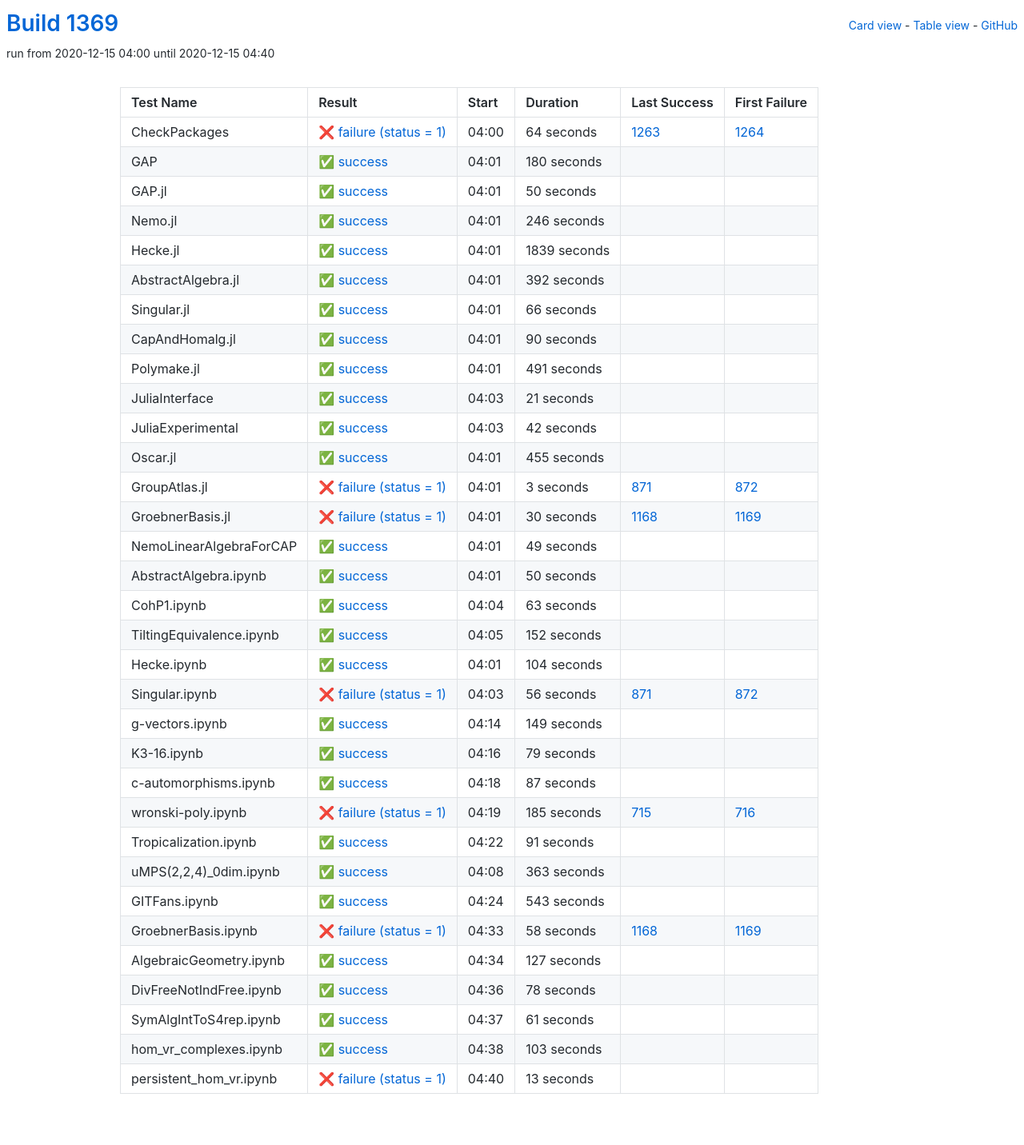
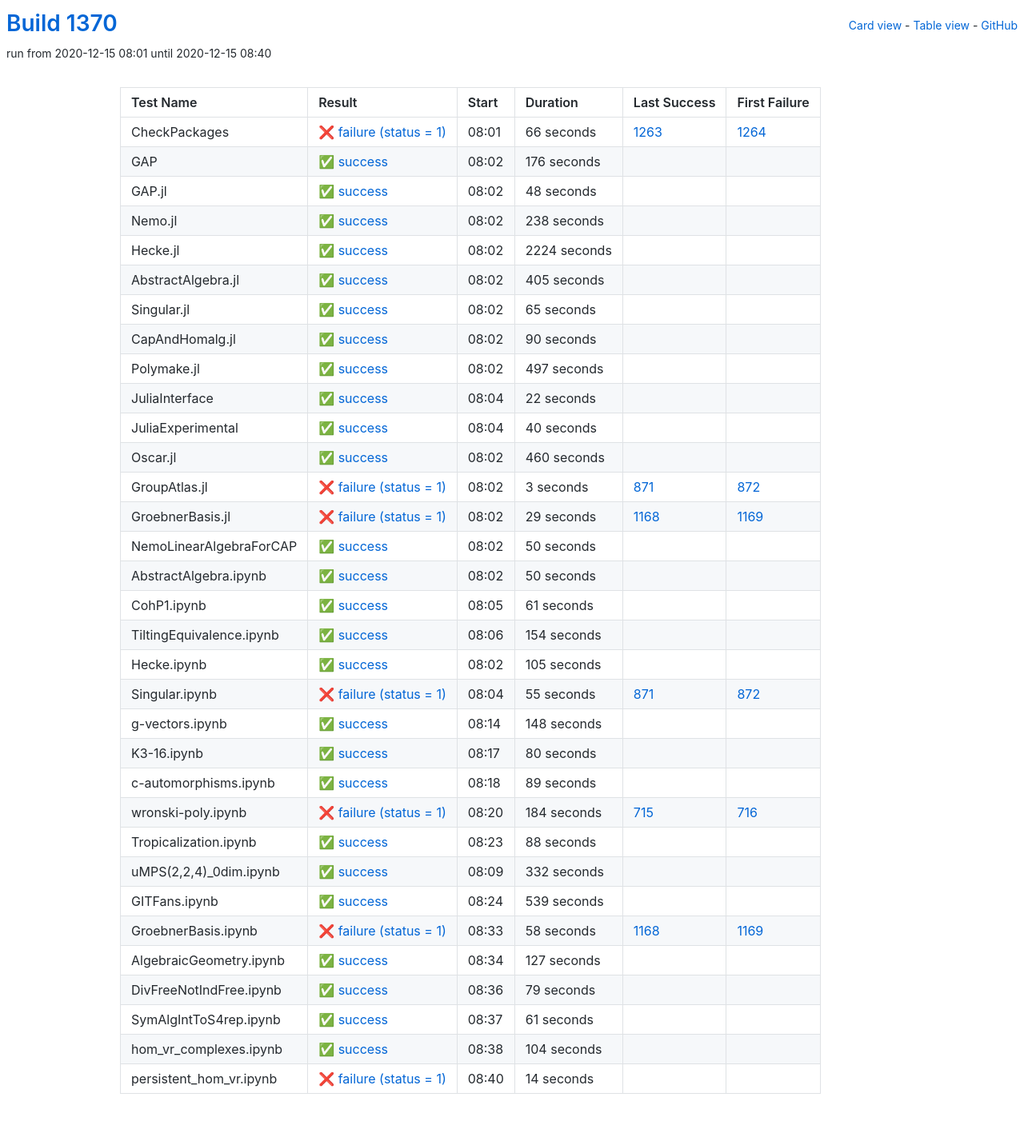
Before and after one commit to oscar-system/oscar-ci-status-stable, a Jekyll site: the page built from table.html, in a window 1280 px wide. Shown: the whole page at 80% size. Built offline with Jekyll 4.4.1, drawn with Linux system fonts in a browser that asks for light colours.

Commit message:
Build #1370

```diff
--- a/_data/ci.yml
+++ b/_data/ci.yml
@@ -1,6 +1,6 @@
 ---
-build: 1369
-build_url: https://oscarci.mathematik.uni-kl.de/job/oscar-stable/1369/
+build: 1370
+build_url: https://oscarci.mathematik.uni-kl.de/job/oscar-stable/1370/
 job: oscar-stable
 organization: oscar-system
 repo: oscar-ci-status-stable
@@ -8,92 +8,92 @@ repourl: https://github.com/oscar-system/oscar-ci-status-stable
 tests:
 - name: CheckPackages
   id: checkpackages
-  log: https://oscarci.mathematik.uni-kl.de/job/oscar-stable/1369/artifact/logs/build-1369/CheckPackages.log
-  start: 2020-12-15 04:00
+  log: https://oscarci.mathematik.uni-kl.de/job/oscar-stable/1370/artifact/logs/build-1370/CheckPackages.log
+  start: 2020-12-15 08:01
   success: false
   exitcode: 1
   status: failure
-  duration: 64
+  duration: 66
   last_success: 1263
   last_success_url: https://oscarci.mathematik.uni-kl.de/job/oscar-stable/1263/
   first_failure: 1264
   first_failure_url: https://oscarci.mathematik.uni-kl.de/job/oscar-stable/1264/
 - name: GAP
   id: gap
-  log: https://oscarci.mathematik.uni-kl.de/job/oscar-stable/1369/artifact/logs/build-1369/GAP.log
-  start: 2020-12-15 04:01
+  log: https://oscarci.mathematik.uni-kl.de/job/oscar-stable/1370/artifact/logs/build-1370/GAP.log
+  start: 2020-12-15 08:02
   success: true
   exitcode: 0
   status: success
-  duration: 180
+  duration: 176
   last_success: false
   last_success_url:
   first_failure: false
   first_failure_url:
 - name: GAP.jl
   id: gap-jl
-  log: https://oscarci.mathematik.uni-kl.de/job/oscar-stable/1369/artifact/logs/build-1369/GAP.jl.log
-  start: 2020-12-15 04:01
+  log: https://oscarci.mathematik.uni-kl.de/job/oscar-stable/1370/artifact/logs/build-1370/GAP.jl.log
+  start: 2020-12-15 08:02
   success: true
   exitcode: 0
   status: success
-  duration: 50
+  duration: 48
   last_success: false
   last_success_url:
   first_failure: false
   first_failure_url:
 - name: Nemo.jl
   id: nemo-jl
-  log: https://oscarci.mathematik.uni-kl.de/job/oscar-stable/1369/artifact/logs/build-1369/Nemo.jl.log
-  start: 2020-12-15 04:01
+  log: https://oscarci.mathematik.uni-kl.de/job/oscar-stable/1370/artifact/logs/build-1370/Nemo.jl.log
+  start: 2020-12-15 08:02
   success: true
   exitcode: 0
   status: success
-  duration: 246
+  duration: 238
   last_success: false
   last_success_url:
   first_failure: false
   first_failure_url:
 - name: Hecke.jl
   id: hecke-jl
-  log: https://oscarci.mathematik.uni-kl.de/job/oscar-stable/1369/artifact/logs/build-1369/Hecke.jl.log
-  start: 2020-12-15 04:01
+  log: https://oscarci.mathematik.uni-kl.de/job/oscar-stable/1370/artifact/logs/build-1370/Hecke.jl.log
+  start: 2020-12-15 08:02
   success: true
   exitcode: 0
   status: success
-  duration: 1839
+  duration: 2224
   last_success: false
   last_success_url:
   first_failure: false
   first_failure_url:
 - name: AbstractAlgebra.jl
   id: abstractalgebra-jl
-  log: https://oscarci.mathematik.uni-kl.de/job/oscar-stable/1369/artifact/logs/build-1369/AbstractAlgebra.jl.log
-  start: 2020-12-15 04:01
+  log: https://oscarci.mathematik.uni-kl.de/job/oscar-stable/1370/artifact/logs/build-1370/AbstractAlgebra.jl.log
+  start: 2020-12-15 08:02
   success: true
   exitcode: 0
   status: success
-  duration: 392
+  duration: 405
   last_success: false
   last_success_url:
   first_failure: false
   first_failure_url:
 - name: Singular.jl
   id: singular-jl
-  log: https://oscarci.mathematik.uni-kl.de/job/oscar-stable/1369/artifact/logs/build-1369/Singular.jl.log
-  start: 2020-12-15 04:01
+  log: https://oscarci.mathematik.uni-kl.de/job/oscar-stable/1370/artifact/logs/build-1370/Singular.jl.log
+  start: 2020-12-15 08:02
   success: true
   exitcode: 0
   status: success
-  duration: 66
+  duration: 65
   last_success: false
   last_success_url:
   first_failure: false
   first_failure_url:
 - name: CapAndHomalg.jl
   id: capandhomalg-jl
-  log: https://oscarci.mathematik.uni-kl.de/job/oscar-stable/1369/artifact/logs/build-1369/CapAndHomalg.jl.log
-  start: 2020-12-15 04:01
+  log: https://oscarci.mathematik.uni-kl.de/job/oscar-stable/1370/artifact/logs/build-1370/CapAndHomalg.jl.log
+  start: 2020-12-15 08:02
   success: true
   exitcode: 0
   status: success
@@ -104,56 +104,56 @@ tests:
   first_failure_url:
 - name: Polymake.jl
   id: polymake-jl
-  log: https://oscarci.mathematik.uni-kl.de/job/oscar-stable/1369/artifact/logs/build-1369/Polymake.jl.log
-  start: 2020-12-15 04:01
+  log: https://oscarci.mathematik.uni-kl.de/job/oscar-stable/1370/artifact/logs/build-1370/Polymake.jl.log
+  start: 2020-12-15 08:02
   success: true
   exitcode: 0
   status: success
-  duration: 491
+  duration: 497
   last_success: false
   last_success_url:
   first_failure: false
   first_failure_url:
 - name: JuliaInterface
   id: juliainterface
-  log: https://oscarci.mathematik.uni-kl.de/job/oscar-stable/1369/artifact/logs/build-1369/JuliaInterface.log
-  start: 2020-12-15 04:03
+  log: https://oscarci.mathematik.uni-kl.de/job/oscar-stable/1370/artifact/logs/build-1370/JuliaInterface.log
+  start: 2020-12-15 08:04
   success: true
   exitcode: 0
   status: success
-  duration: 21
+  duration: 22
   last_success: false
   last_success_url:
   first_failure: false
   first_failure_url:
 - name: JuliaExperimental
   id: juliaexperimental
-  log: https://oscarci.mathematik.uni-kl.de/job/oscar-stable/1369/artifact/logs/build-1369/JuliaExperimental.log
-  start: 2020-12-15 04:03
+  log: https://oscarci.mathematik.uni-kl.de/job/oscar-stable/1370/artifact/logs/build-1370/JuliaExperimental.log
+  start: 2020-12-15 08:04
   success: true
   exitcode: 0
   status: success
-  duration: 42
+  duration: 40
   last_success: false
   last_success_url:
   first_failure: false
   first_failure_url:
 - name: Oscar.jl
   id: oscar-jl
-  log: https://oscarci.mathematik.uni-kl.de/job/oscar-stable/1369/artifact/logs/build-1369/Oscar.jl.log
-  start: 2020-12-15 04:01
+  log: https://oscarci.mathematik.uni-kl.de/job/oscar-stable/1370/artifact/logs/build-1370/Oscar.jl.log
+  start: 2020-12-15 08:02
   success: true
   exitcode: 0
   status: success
-  duration: 455
+  duration: 460
   last_success: false
   last_success_url:
   first_failure: false
   first_failure_url:
 - name: GroupAtlas.jl
   id: groupatlas-jl
-  log: https://oscarci.mathematik.uni-kl.de/job/oscar-stable/1369/artifact/logs/build-1369/GroupAtlas.jl.log
-  start: 2020-12-15 04:01
+  log: https://oscarci.mathematik.uni-kl.de/job/oscar-stable/1370/artifact/logs/build-1370/GroupAtlas.jl.log
+  start: 2020-12-15 08:02
   success: false
   exitcode: 1
   status: failure
@@ -164,32 +164,32 @@ tests:
   first_failure_url: https://oscarci.mathematik.uni-kl.de/job/oscar-stable/872/
 - name: GroebnerBasis.jl
   id: groebnerbasis-jl
-  log: https://oscarci.mathematik.uni-kl.de/job/oscar-stable/1369/artifact/logs/build-1369/GroebnerBasis.jl.log
-  start: 2020-12-15 04:01
+  log: https://oscarci.mathematik.uni-kl.de/job/oscar-stable/1370/artifact/logs/build-1370/GroebnerBasis.jl.log
+  start: 2020-12-15 08:02
   success: false
   exitcode: 1
   status: failure
-  duration: 30
+  duration: 29
   last_success: 1168
   last_success_url: https://oscarci.mathematik.uni-kl.de/job/oscar-stable/1168/
   first_failure: 1169
   first_failure_url: https://oscarci.mathematik.uni-kl.de/job/oscar-stable/1169/
 - name: NemoLinearAlgebraForCAP
   id: nemolinearalgebraforcap
-  log: https://oscarci.mathematik.uni-kl.de/job/oscar-stable/1369/artifact/logs/build-1369/NemoLinearAlgebraForCAP.log
-  start: 2020-12-15 04:01
+  log: https://oscarci.mathematik.uni-kl.de/job/oscar-stable/1370/artifact/logs/build-1370/NemoLinearAlgebraForCAP.log
+  start: 2020-12-15 08:02
   success: true
   exitcode: 0
   status: success
-  duration: 49
+  duration: 50
   last_success: false
   last_success_url:
   first_failure: false
   first_failure_url:
 - name: AbstractAlgebra.ipynb
   id: abstractalgebra-ipynb
-  log: https://oscarci.mathematik.uni-kl.de/job/oscar-stable/1369/artifact/logs/build-1369/AbstractAlgebra.ipynb.log
-  start: 2020-12-15 04:01
+  log: https://oscarci.mathematik.uni-kl.de/job/oscar-stable/1370/artifact/logs/build-1370/AbstractAlgebra.ipynb.log
+  start: 2020-12-15 08:02
   success: true
   exitcode: 0
   status: success
@@ -200,140 +200,140 @@ tests:
   first_failure_url:
 - name: CohP1.ipynb
   id: cohp1-ipynb
-  log: https://oscarci.mathematik.uni-kl.de/job/oscar-stable/1369/artifact/logs/build-1369/CohP1.ipynb.log
-  start: 2020-12-15 04:04
+  log: https://oscarci.mathematik.uni-kl.de/job/oscar-stable/1370/artifact/logs/build-1370/CohP1.ipynb.log
+  start: 2020-12-15 08:05
   success: true
   exitcode: 0
   status: success
-  duration: 63
+  duration: 61
   last_success: false
   last_success_url:
   first_failure: false
   first_failure_url:
 - name: TiltingEquivalence.ipynb
   id: tiltingequivalence-ipynb
-  log: https://oscarci.mathematik.uni-kl.de/job/oscar-stable/1369/artifact/logs/build-1369/TiltingEquivalence.ipynb.log
-  start: 2020-12-15 04:05
+  log: https://oscarci.mathematik.uni-kl.de/job/oscar-stable/1370/artifact/logs/build-1370/TiltingEquivalence.ipynb.log
+  start: 2020-12-15 08:06
   success: true
   exitcode: 0
   status: success
-  duration: 152
+  duration: 154
   last_success: false
   last_success_url:
   first_failure: false
   first_failure_url:
 - name: Hecke.ipynb
   id: hecke-ipynb
-  log: https://oscarci.mathematik.uni-kl.de/job/oscar-stable/1369/artifact/logs/build-1369/Hecke.ipynb.log
-  start: 2020-12-15 04:01
+  log: https://oscarci.mathematik.uni-kl.de/job/oscar-stable/1370/artifact/logs/build-1370/Hecke.ipynb.log
+  start: 2020-12-15 08:02
   success: true
   exitcode: 0
   status: success
-  duration: 104
+  duration: 105
   last_success: false
   last_success_url:
   first_failure: false
   first_failure_url:
 - name: Singular.ipynb
   id: singular-ipynb
-  log: https://oscarci.mathematik.uni-kl.de/job/oscar-stable/1369/artifact/logs/build-1369/Singular.ipynb.log
-  start: 2020-12-15 04:03
+  log: https://oscarci.mathematik.uni-kl.de/job/oscar-stable/1370/artifact/logs/build-1370/Singular.ipynb.log
+  start: 2020-12-15 08:04
   success: false
   exitcode: 1
   status: failure
-  duration: 56
+  duration: 55
   last_success: 871
   last_success_url: https://oscarci.mathematik.uni-kl.de/job/oscar-stable/871/
   first_failure: 872
   first_failure_url: https://oscarci.mathematik.uni-kl.de/job/oscar-stable/872/
 - name: g-vectors.ipynb
   id: g-vectors-ipynb
-  log: https://oscarci.mathematik.uni-kl.de/job/oscar-stable/1369/artifact/logs/build-1369/g-vectors.ipynb.log
-  start: 2020-12-15 04:14
+  log: https://oscarci.mathematik.uni-kl.de/job/oscar-stable/1370/artifact/logs/build-1370/g-vectors.ipynb.log
+  start: 2020-12-15 08:14
   success: true
   exitcode: 0
   status: success
-  duration: 149
+  duration: 148
   last_success: false
   last_success_url:
   first_failure: false
   first_failure_url:
 - name: K3-16.ipynb
   id: k3-16-ipynb
-  log: https://oscarci.mathematik.uni-kl.de/job/oscar-stable/1369/artifact/logs/build-1369/K3-16.ipynb.log
-  start: 2020-12-15 04:16
+  log: https://oscarci.mathematik.uni-kl.de/job/oscar-stable/1370/artifact/logs/build-1370/K3-16.ipynb.log
+  start: 2020-12-15 08:17
   success: true
   exitcode: 0
   status: success
-  duration: 79
+  duration: 80
   last_success: false
   last_success_url:
   first_failure: false
   first_failure_url:
 - name: c-automorphisms.ipynb
   id: c-automorphisms-ipynb
-  log: https://oscarci.mathematik.uni-kl.de/job/oscar-stable/1369/artifact/logs/build-1369/c-automorphisms.ipynb.log
-  start: 2020-12-15 04:18
+  log: https://oscarci.mathematik.uni-kl.de/job/oscar-stable/1370/artifact/logs/build-1370/c-automorphisms.ipynb.log
+  start: 2020-12-15 08:18
   success: true
   exitcode: 0
   status: success
-  duration: 87
+  duration: 89
   last_success: false
   last_success_url:
   first_failure: false
   first_failure_url:
 - name: wronski-poly.ipynb
   id: wronski-poly-ipynb
-  log: https://oscarci.mathematik.uni-kl.de/job/oscar-stable/1369/artifact/logs/build-1369/wronski-poly.ipynb.log
-  start: 2020-12-15 04:19
+  log: https://oscarci.mathematik.uni-kl.de/job/oscar-stable/1370/artifact/logs/build-1370/wronski-poly.ipynb.log
+  start: 2020-12-15 08:20
   success: false
   exitcode: 1
   status: failure
-  duration: 185
+  duration: 184
   last_success: 715
   last_success_url: https://oscarci.mathematik.uni-kl.de/job/oscar-stable/715/
   first_failure: 716
   first_failure_url: https://oscarci.mathematik.uni-kl.de/job/oscar-stable/716/
 - name: Tropicalization.ipynb
   id: tropicalization-ipynb
-  log: https://oscarci.mathematik.uni-kl.de/job/oscar-stable/1369/artifact/logs/build-1369/Tropicalization.ipynb.log
-  start: 2020-12-15 04:22
+  log: https://oscarci.mathematik.uni-kl.de/job/oscar-stable/1370/artifact/logs/build-1370/Tropicalization.ipynb.log
+  start: 2020-12-15 08:23
   success: true
   exitcode: 0
   status: success
-  duration: 91
+  duration: 88
   last_success: false
   last_success_url:
   first_failure: false
   first_failure_url:
 - name: uMPS(2,2,4)_0dim.ipynb
   id: umps-2-2-4-0dim-ipynb
-  log: https://oscarci.mathematik.uni-kl.de/job/oscar-stable/1369/artifact/logs/build-1369/uMPS-2-2-4-_0dim.ipynb.log
-  start: 2020-12-15 04:08
+  log: https://oscarci.mathematik.uni-kl.de/job/oscar-stable/1370/artifact/logs/build-1370/uMPS-2-2-4-_0dim.ipynb.log
+  start: 2020-12-15 08:09
   success: true
   exitcode: 0
   status: success
-  duration: 363
+  duration: 332
   last_success: false
   last_success_url:
   first_failure: false
   first_failure_url:
 - name: GITFans.ipynb
   id: gitfans-ipynb
-  log: https://oscarci.mathematik.uni-kl.de/job/oscar-stable/1369/artifact/logs/build-1369/GITFans.ipynb.log
-  start: 2020-12-15 04:24
+  log: https://oscarci.mathematik.uni-kl.de/job/oscar-stable/1370/artifact/logs/build-1370/GITFans.ipynb.log
+  start: 2020-12-15 08:24
   success: true
   exitcode: 0
   status: success
-  duration: 543
+  duration: 539
   last_success: false
   last_success_url:
   first_failure: false
   first_failure_url:
 - name: GroebnerBasis.ipynb
   id: groebnerbasis-ipynb
-  log: https://oscarci.mathematik.uni-kl.de/job/oscar-stable/1369/artifact/logs/build-1369/GroebnerBasis.ipynb.log
-  start: 2020-12-15 04:33
+  log: https://oscarci.mathematik.uni-kl.de/job/oscar-stable/1370/artifact/logs/build-1370/GroebnerBasis.ipynb.log
+  start: 2020-12-15 08:33
   success: false
   exitcode: 1
   status: failure
@@ -344,8 +344,8 @@ tests:
   first_failure_url: https://oscarci.mathematik.uni-kl.de/job/oscar-stable/1169/
 - name: AlgebraicGeometry.ipynb
   id: algebraicgeometry-ipynb
-  log: https://oscarci.mathematik.uni-kl.de/job/oscar-stable/1369/artifact/logs/build-1369/AlgebraicGeometry.ipynb.log
-  start: 2020-12-15 04:34
+  log: https://oscarci.mathematik.uni-kl.de/job/oscar-stable/1370/artifact/logs/build-1370/AlgebraicGeometry.ipynb.log
+  start: 2020-12-15 08:34
   success: true
   exitcode: 0
   status: success
@@ -356,20 +356,20 @@ tests:
   first_failure_url:
 - name: DivFreeNotIndFree.ipynb
   id: divfreenotindfree-ipynb
-  log: https://oscarci.mathematik.uni-kl.de/job/oscar-stable/1369/artifact/logs/build-1369/DivFreeNotIndFree.ipynb.log
-  start: 2020-12-15 04:36
+  log: https://oscarci.mathematik.uni-kl.de/job/oscar-stable/1370/artifact/logs/build-1370/DivFreeNotIndFree.ipynb.log
+  start: 2020-12-15 08:36
   success: true
   exitcode: 0
   status: success
-  duration: 78
+  duration: 79
   last_success: false
   last_success_url:
   first_failure: false
   first_failure_url:
 - name: SymAlgIntToS4rep.ipynb
   id: symalginttos4rep-ipynb
-  log: https://oscarci.mathematik.uni-kl.de/job/oscar-stable/1369/artifact/logs/build-1369/SymAlgIntToS4rep.ipynb.log
-  start: 2020-12-15 04:37
+  log: https://oscarci.mathematik.uni-kl.de/job/oscar-stable/1370/artifact/logs/build-1370/SymAlgIntToS4rep.ipynb.log
+  start: 2020-12-15 08:37
   success: true
   exitcode: 0
   status: success
@@ -380,24 +380,24 @@ tests:
   first_failure_url:
 - name: hom_vr_complexes.ipynb
   id: hom-vr-complexes-ipynb
-  log: https://oscarci.mathematik.uni-kl.de/job/oscar-stable/1369/artifact/logs/build-1369/hom_vr_complexes.ipynb.log
-  start: 2020-12-15 04:38
+  log: https://oscarci.mathematik.uni-kl.de/job/oscar-stable/1370/artifact/logs/build-1370/hom_vr_complexes.ipynb.log
+  start: 2020-12-15 08:38
   success: true
   exitcode: 0
   status: success
-  duration: 103
+  duration: 104
   last_success: false
   last_success_url:
   first_failure: false
   first_failure_url:
 - name: persistent_hom_vr.ipynb
   id: persistent-hom-vr-ipynb
-  log: https://oscarci.mathematik.uni-kl.de/job/oscar-stable/1369/artifact/logs/build-1369/persistent_hom_vr.ipynb.log
-  start: 2020-12-15 04:40
+  log: https://oscarci.mathematik.uni-kl.de/job/oscar-stable/1370/artifact/logs/build-1370/persistent_hom_vr.ipynb.log
+  start: 2020-12-15 08:40
   success: false
   exitcode: 1
   status: failure
-  duration: 13
+  duration: 14
   last_success: false
   last_success_url:
   first_failure: false
```
Also changed, not shown: README.md.
